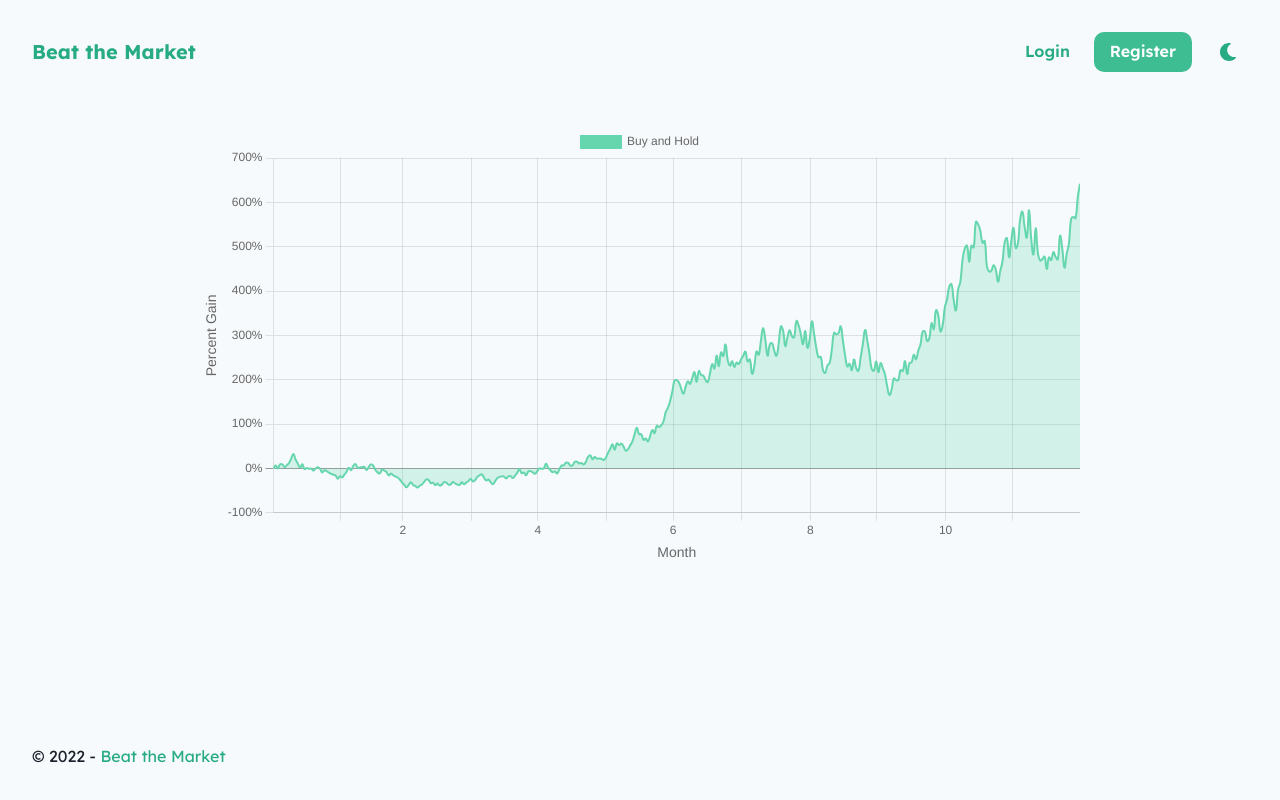
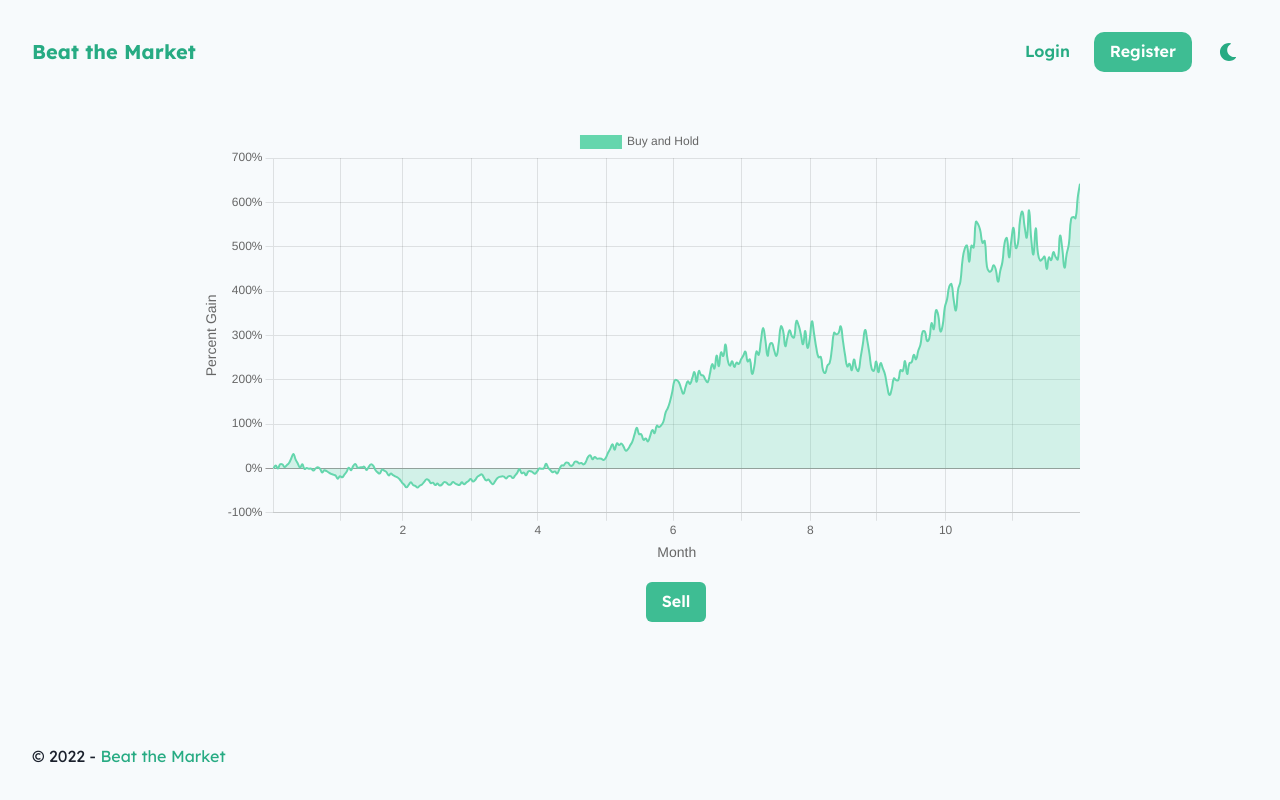
Before and after one commit to butasebi/BeatTheMarket, a React (Create React App) app in the folder front/: page / in a window 1280 px wide. Built offline with nearby package versions, Linux system fonts and the light colour scheme.

Commit message:
feat: add simple 'Sell' button
No functionality yet.

```diff
--- a/front/src/components/game/Game.jsx
+++ b/front/src/components/game/Game.jsx
@@ -1,4 +1,4 @@
-import { Box } from '@chakra-ui/react';
+import { Box, Button, Center } from '@chakra-ui/react';
 import GameChart from './GameChart';
 import { generateStockData } from './dataGenerator';
 
@@ -9,6 +9,9 @@ function Game() {
   return (
     <Box>
       <GameChart rawData={data} dataTimeInterval={timeInterval} />
+      <Center mt='1rem'>
+        <Button colorScheme='brand' ml='4.5rem'>Sell</Button>
+      </Center>
     </Box>
   );
 }
```
